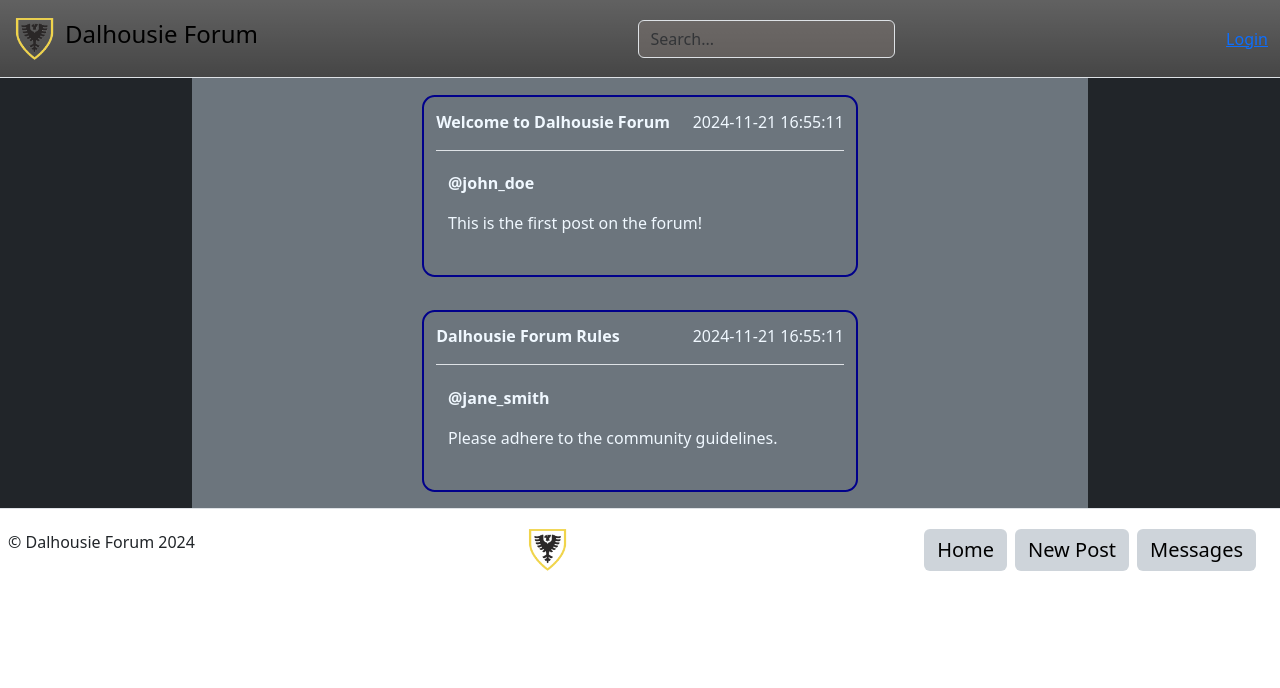
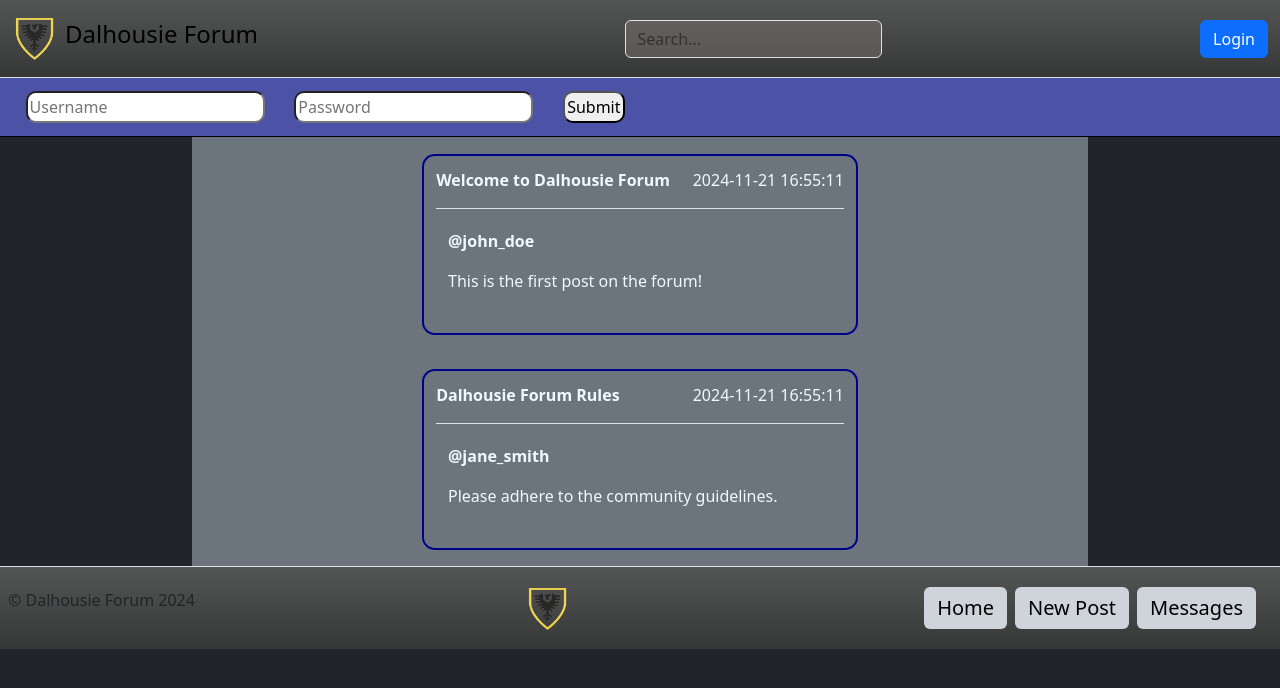
Before and after one commit to nicklparent/dalhousieForum, a PHP site: page / in a window 1280 px wide. Shown: the top 688 px of the page. Run offline with PHP 8.4, Linux system fonts and the light colour scheme; data comes from the database, SQL or seed files in the repository.

Commit message:
header, login and footer styling

```diff
--- a/assets/styles.css
+++ b/assets/styles.css
@@ -1,4 +1,4 @@
-.pg-header{
+.pg-header, .pg-footer{
     background: rgba(57,57,56,0.93);
 }
 .nav-img{
@@ -23,3 +23,17 @@
 .hide{
     display: none;
 }
+.login-container{
+    display: flex;
+    padding: 1%;
+    background: rgba(80,87,177,0.93);
+    border-bottom: 1px solid black;
+}
+.login-container form{
+    flex: 1;
+}
+.login-container input{
+    padding: 2px;
+    border-radius: 10px;
+    margin: 0 0.8rem;
+}
--- a/templates/footer.php
+++ b/templates/footer.php
@@ -3,7 +3,7 @@
 ?>
 
 </main>
-<footer class="d-flex flex-wrap justify-content-between align-items-center p-2 border-top">
+<footer class="d-flex flex-wrap justify-content-between align-items-center p-2 border-top bg-gradient pg-footer">
     <p>&copy; Dalhousie Forum 2024</p>
     <img class="bi me-2" width="45" height="45" src="assets/images/logo.png">
     <?php
--- a/templates/header.php
+++ b/templates/header.php
@@ -13,7 +13,7 @@
     <Link href="assets/styles.css" rel="stylesheet">
     <link href="https://cdn.jsdelivr.net/npm/bootstrap@5.3.3/dist/css/bootstrap.min.css" rel="stylesheet" integrity="sha384-QWTKZyjpPEjISv5WaRU9OFeRpok6YctnYmDr5pNlyT2bRjXh0JMhjY6hW+ALEwIH" crossorigin="anonymous">
 </head>
-<body>
+<body class="bg-dark">
 
 <!--
 [Bootstrap header] https://getbootstrap.com/docs/5.3/examples/headers/
@@ -36,8 +36,7 @@
                 // change to ! not logged in after sign in is done
                 if (!isset($_SESSION['logged_in'])) {
                 ?>
-                    <!-- Signed out view -->
-                    <a id="login-link" href="">Login</a>
+                    <a id="login-link" href="" class="btn btn-primary">Login</a>
                 <?php
                 } else {
                 ?>
@@ -66,4 +65,4 @@
         <input type="submit" id="login-btn">
     </form>
 </aside>
-<main class="bg-dark">
+<main>
```
Also changed, not shown: index.php (+0 -24 lines).
